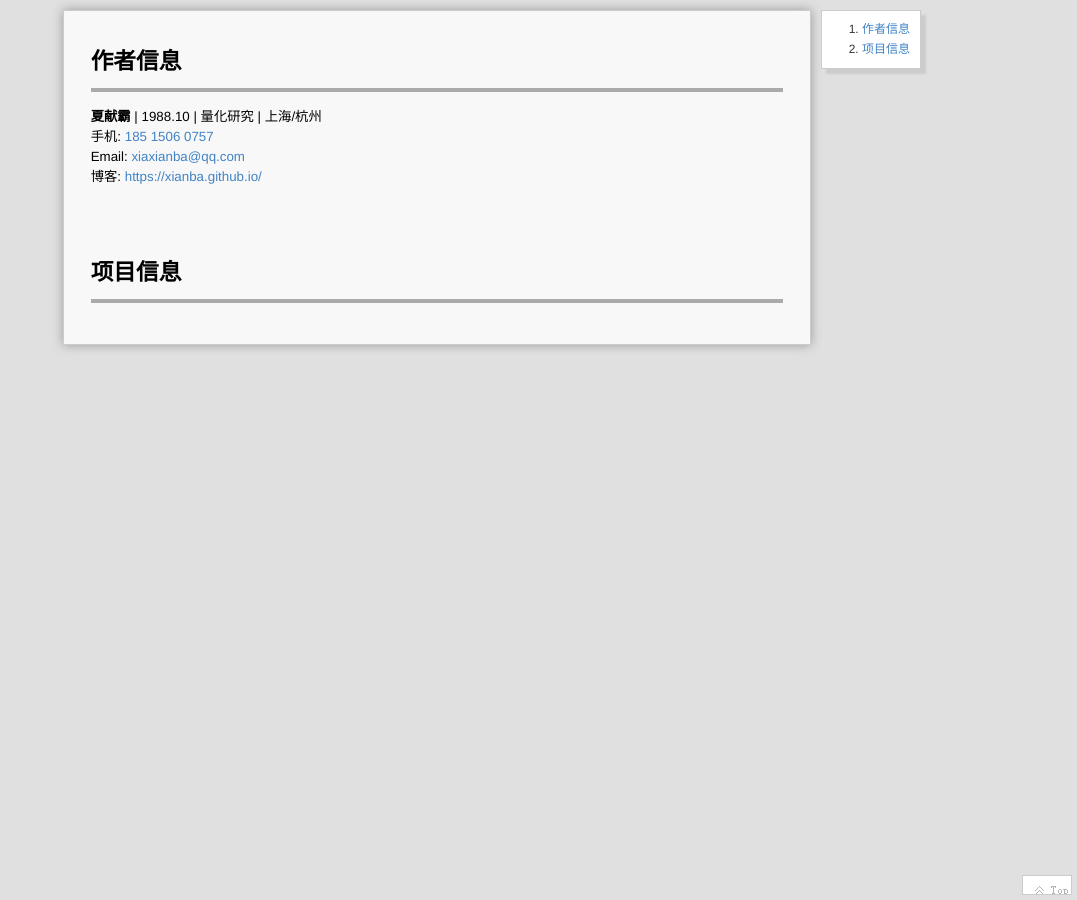
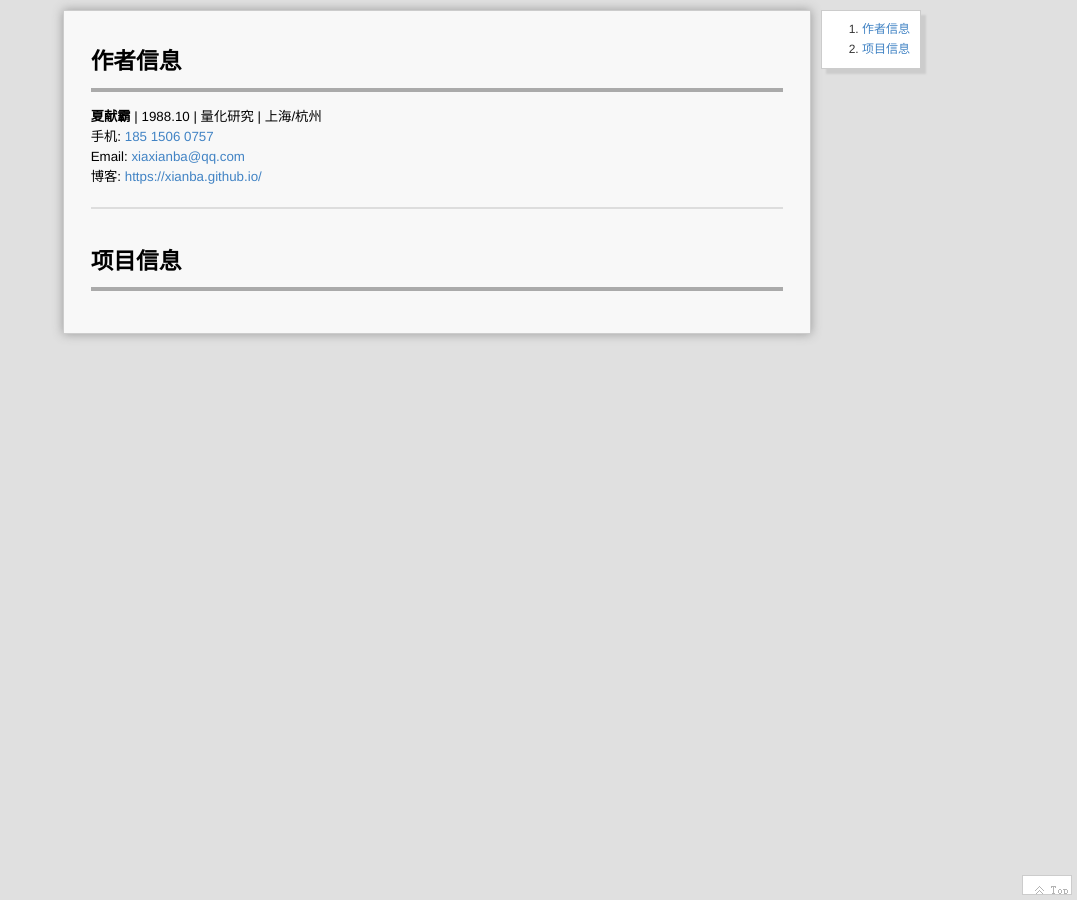
Before and after one commit to xianba/xianba.github.com, a Jekyll site: the page built from resume/index.md, in a window 1280 px wide. Shown: the whole page, without its empty margins (203-1280 px from the left). Built offline with Jekyll 4.4.1, drawn with Linux system fonts in a browser that asks for light colours; our own code applies the rules of GitHub Pages for plain Markdown files.

Commit message:
Update index.md

```diff
--- a/resume/index.md
+++ b/resume/index.md
@@ -9,6 +9,6 @@ __夏献霸__ \| 1988.10 \| 量化研究 \| 上海/杭州 <br />
 Email: [xiaxianba@qq.com](mailto:xiaxianba@qq.com) <br />
 博客: <https://xianba.github.io/>
 
-<BR>
+<HR>
 
 # 项目信息
```
